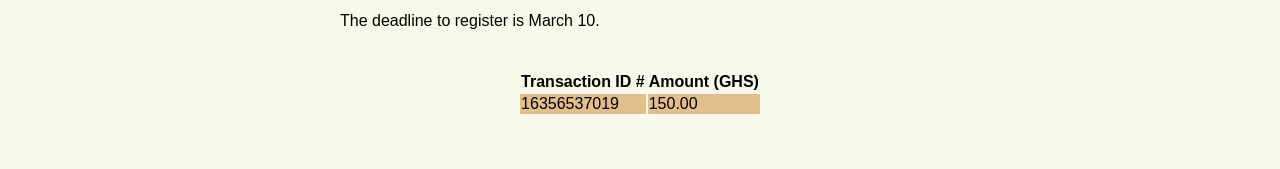
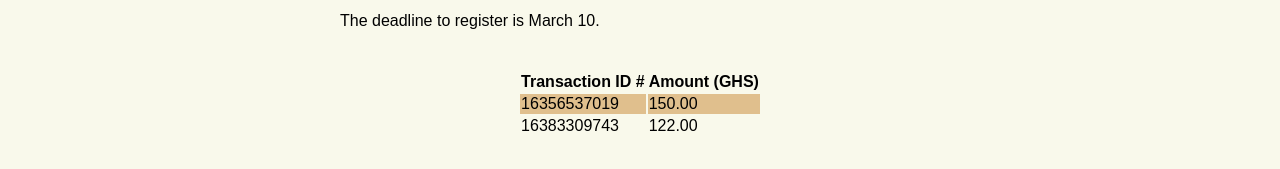
Before and after one commit to meyian/abudu-family-tree, a React (Create React App) app: page /education-fund in a window 1280 px wide. Shown: the part 379-548 px from the top of the page. Built offline with nearby package versions, Linux system fonts and the light colour scheme; no server answers; a web font is replaced by a local one.

Commit message:
Add second donation

```diff
--- a/src/pages/EducationFundPage.jsx
+++ b/src/pages/EducationFundPage.jsx
@@ -1,4 +1,15 @@
 import "../css/styles.css";
+
+const data = [
+  {
+    id: "16356537019",
+    amount: "150.00",
+  },
+  {
+    id: "16383309743",
+    amount: "122.00",
+  },
+];
 
 const EducationFundPage = () => {
   return (
@@ -32,10 +43,12 @@ const EducationFundPage = () => {
               <th>Transaction ID #</th>
               <th>Amount (GHS)</th>
             </tr>
-            <tr>
-              <td>16356537019</td>
-              <td>150.00</td>
-            </tr>
+            {data.map((datum) => (
+              <tr>
+                <td>{datum.id}</td>
+                <td>{datum.amount}</td>
+              </tr>
+            ))}
           </table>
         </div>
       </div>
```
